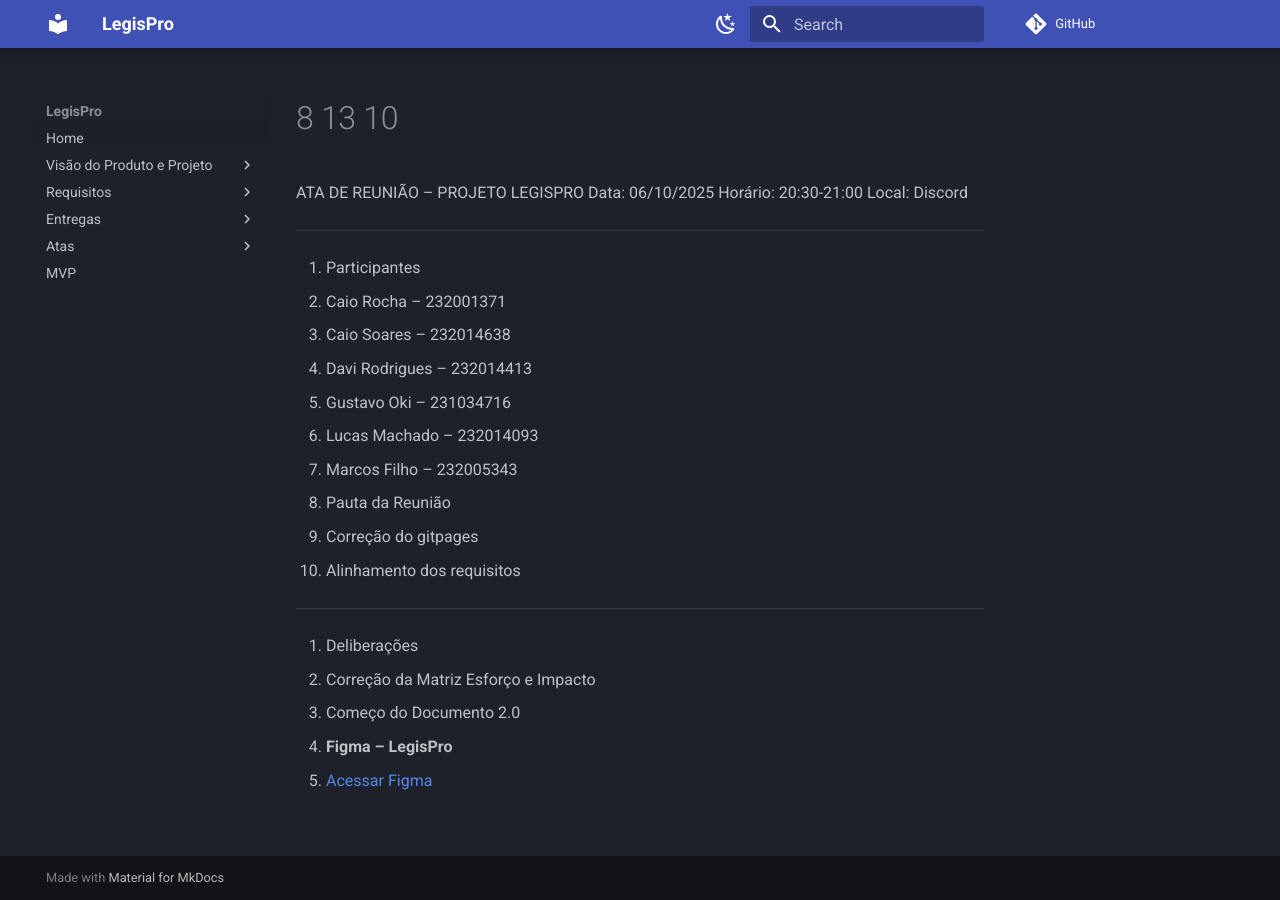
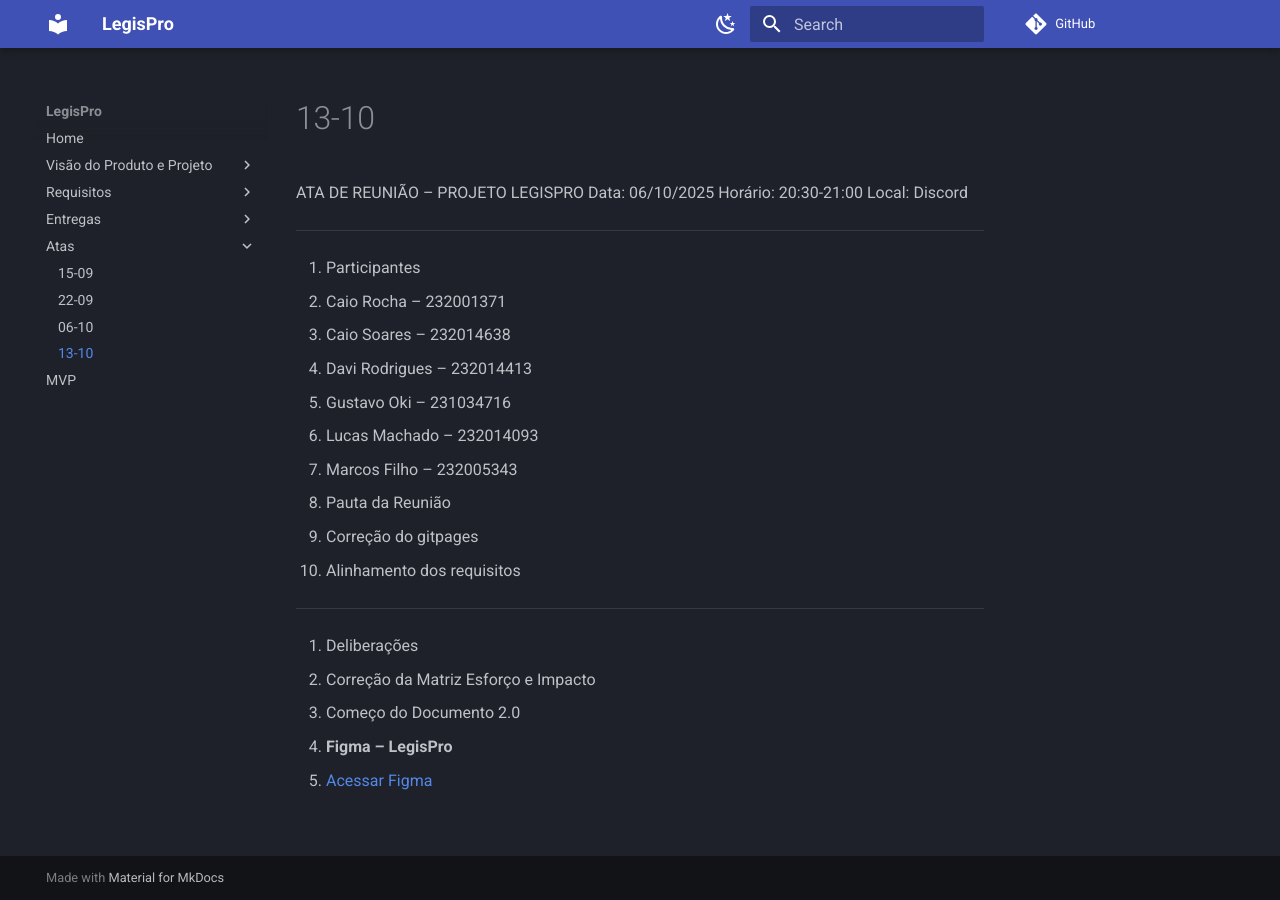
Before and after one commit to mdsreq-fga-unb/REQ-2025.2-T02-ProJuris, an MkDocs documentation site: the page built from docs/Atas/8_13-10.md, in a window 1280 px wide. Built offline with MkDocs 1.6.1 and Material for MkDocs 9.7.7, drawn with Linux system fonts in a browser that asks for light colours; comment, search, counter and statistics services are not loaded.

Commit message:
UPDATE mkdocs.yml

```diff
--- a/mkdocs.yml
+++ b/mkdocs.yml
@@ -24,6 +24,7 @@
     - '15-09': 'Atas/3_15-09.md'
     - '22-09': 'Atas/4_22-09.md'
     - '06-10': 'Atas/6_06-10.md'
+    - '13-10': 'Atas/8_13-10.md'
   - MVP: 'MVP.md'
 
 theme:
```
